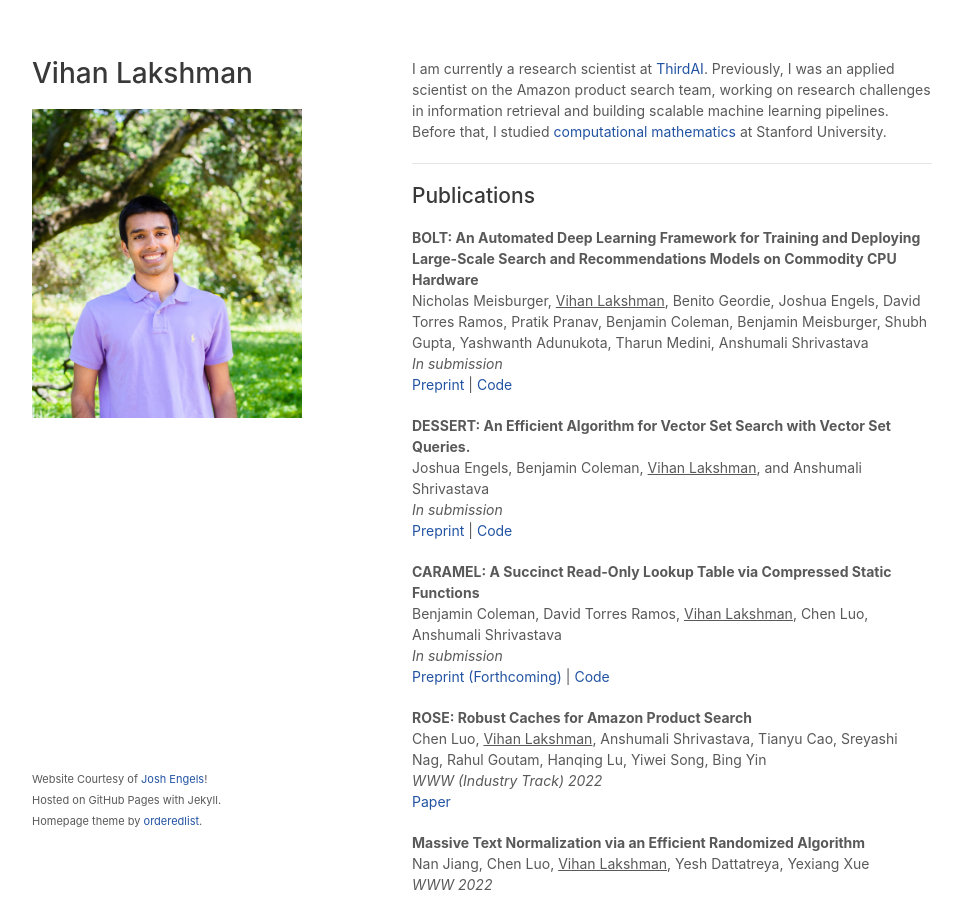
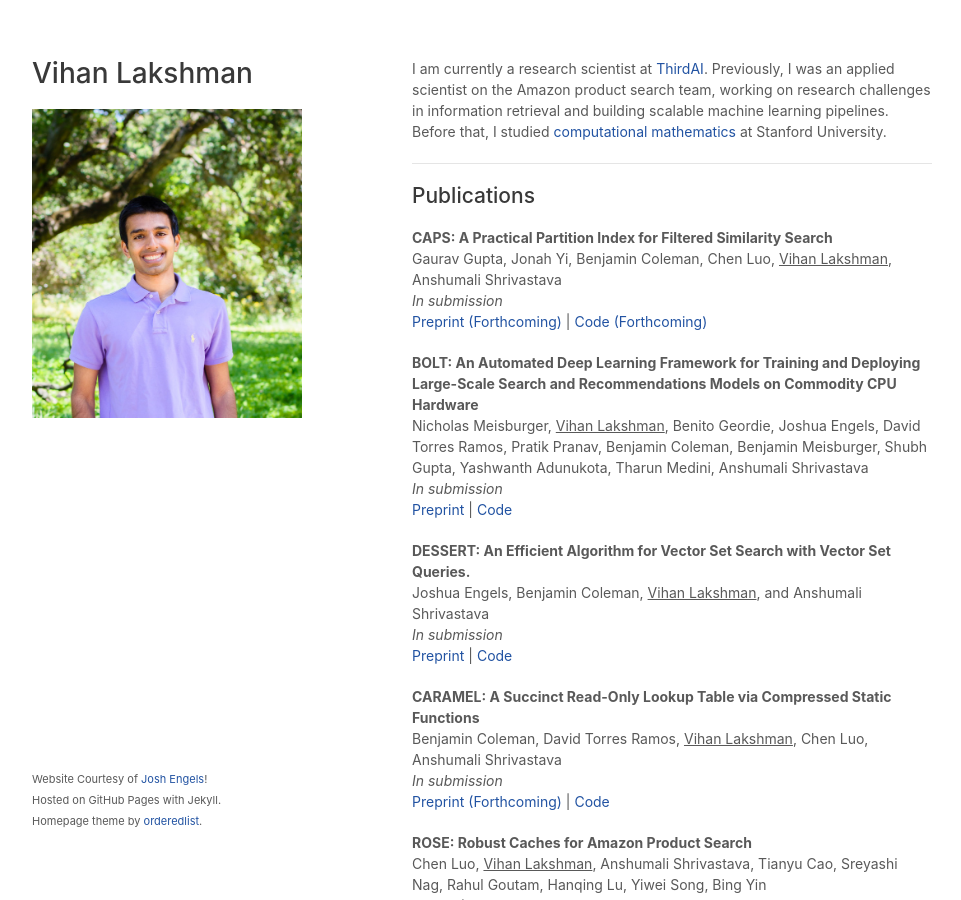
Before and after one commit to vihan-lakshman/vihan-lakshman.github.io, a Jekyll site: the page built from index.html, in a window 1280 px wide and 900 px high. Shown: the whole window, without its empty margins (158-1119 px from the left). Built offline with Jekyll 4.4.1, drawn with Linux system fonts in a browser that asks for light colours; a style sheet for code colours, icons or effects is not loaded.

Commit message:
Add new paper

```diff
--- a/index.html
+++ b/index.html
@@ -51,6 +51,14 @@
 
       <hr>
       <h2>Publications</h2>
+      <p>
+        <b>CAPS: A Practical Partition Index for Filtered Similarity Search</b> <br>
+        Gaurav Gupta, Jonah Yi, Benjamin Coleman, Chen Luo, <u>Vihan Lakshman</u>, Anshumali Shrivastava<br>
+        <i>In submission</i><br>
+        <a href="">Preprint (Forthcoming)</a> |
+        <a href="">Code (Forthcoming)</a>
+        <!-- <a href="dessert">Blog Post</a> -->
+      </p>
       <p>
         <b>BOLT: An Automated Deep Learning Framework for Training and Deploying Large-Scale Search and Recommendations
           Models on Commodity CPU Hardware</b> <br>
```
